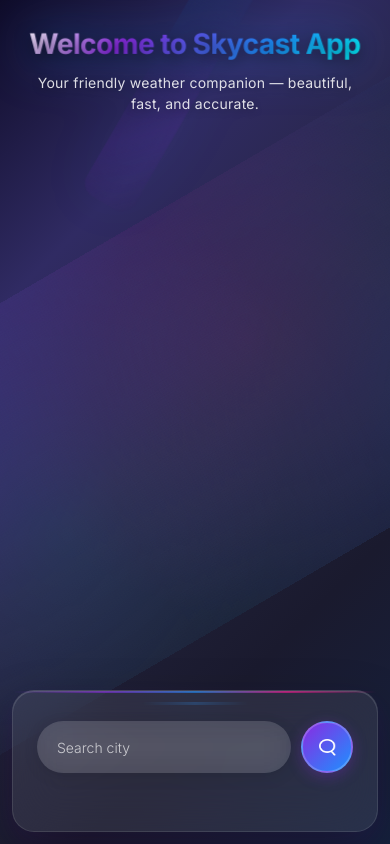
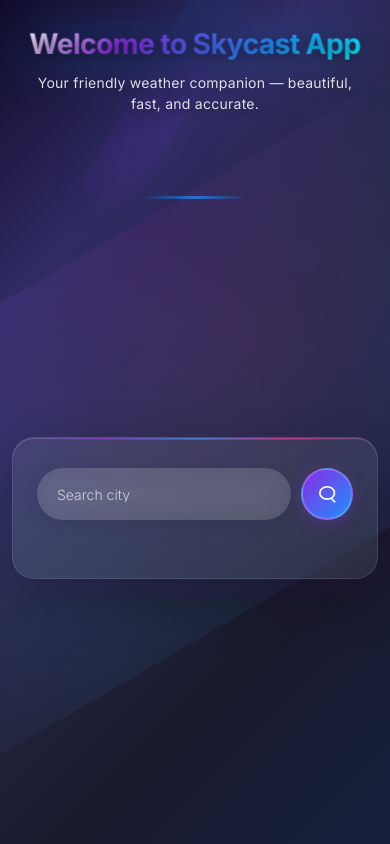
Before and after one commit to karangupta12-stack/weather_app, a plain HTML site: page index.html in a window 390 px wide. Shown: the top 844 px of the page. Drawn offline with Linux system fonts and the light colour scheme.

Commit message:
Increase padding for mobile view to enhance layout and user experience

```diff
--- a/style.css
+++ b/style.css
@@ -748,6 +748,7 @@
         max-width: 100%;
         border-radius: 22px;
         width: 100%;
+        margin: 30vh;
     }
 
     .hero h1 {
```
